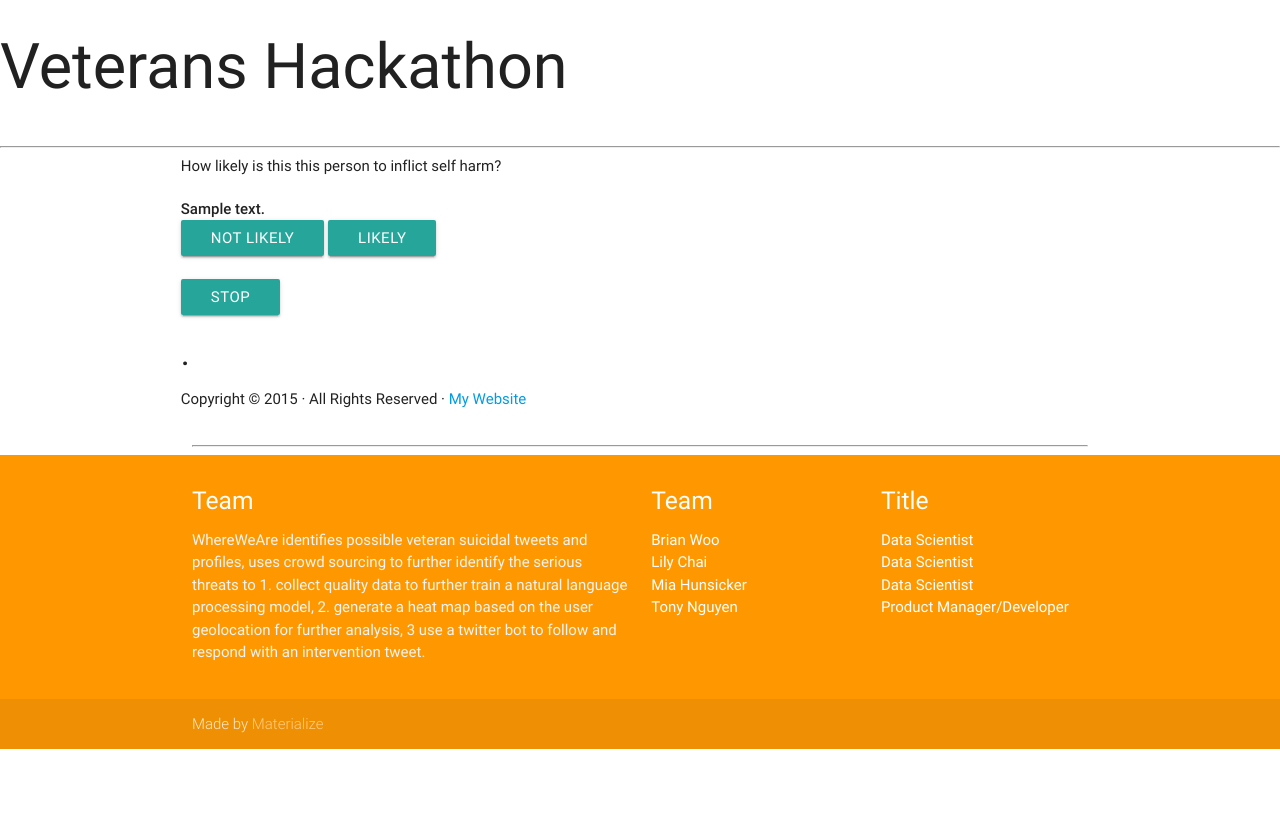
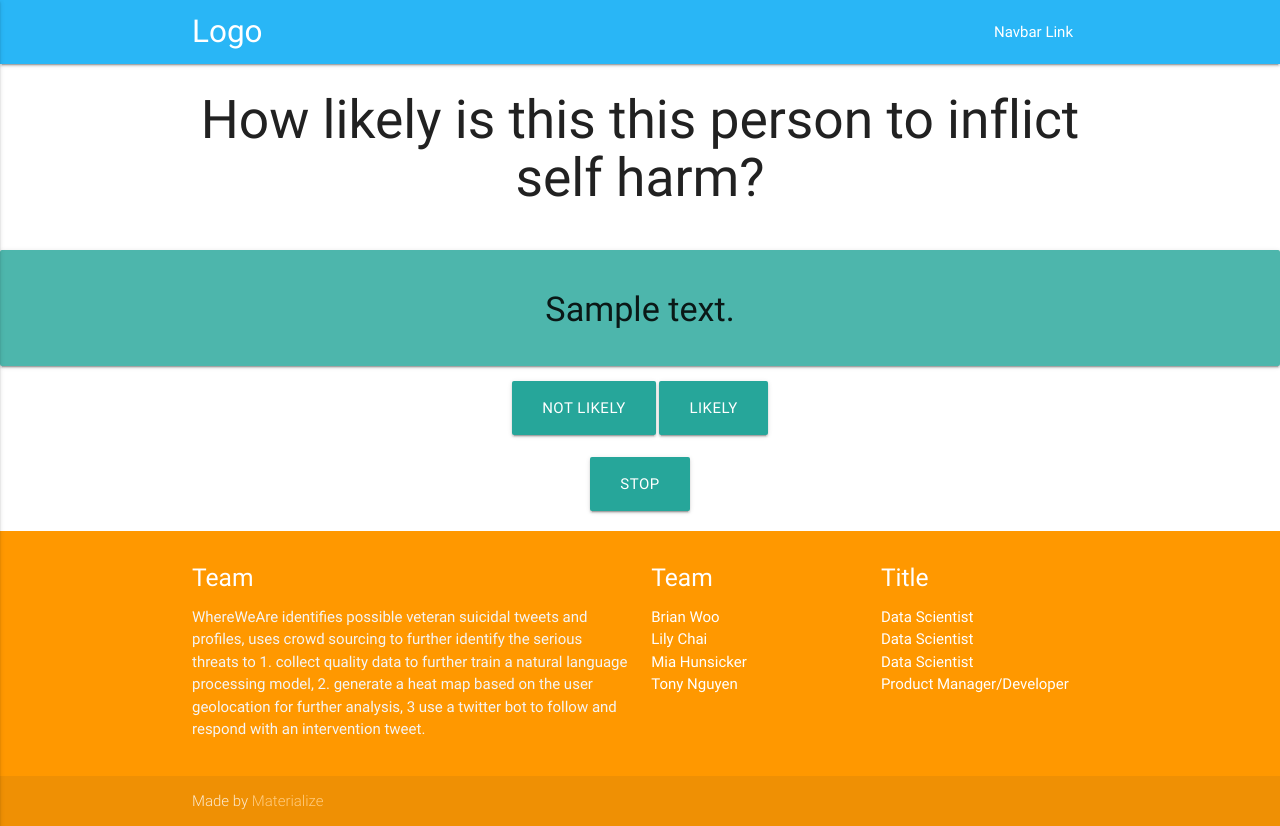
Before and after one commit to TonyNguyen101/suicidecrowdsourcing, a Flask app: template templates/user_answer2.html in a window 1280 px wide. Before the commit the page ends 749 px from the top, so only its background shows below. Run offline with Flask 2, Linux system fonts and the light colour scheme; the template is opened without the code that fills it: most values are stand-ins (such as "Sample title", 1, 10 or a date in 2020); some libraries are stand-ins or nearby versions.

Commit message:
styled answer page

```diff
--- a/templates/user_answer2.html
+++ b/templates/user_answer2.html
@@ -17,42 +17,42 @@
 
 <body>
 
-<div class="container-fluid">
+<nav class="light-blue lighten-1" role="navigation">
+  <div class="nav-wrapper container"><a id="logo-container" href="#" class="brand-logo">Logo</a>
+    <ul class="right hide-on-med-and-down">
+      <li><a href="#">Navbar Link</a></li>
+    </ul>
+
+    <ul id="nav-mobile" class="side-nav">
+      <li><a href="#">Navbar Link</a></li>
+    </ul>
+    <a href="#" data-activates="nav-mobile" class="button-collapse"><i class="material-icons">menu</i></a>
+  </div>
+</nav>
+
+<div class="container">
   <div class="row">
-    <div class="col-md-6 col-md-offset-3">
-      <h1 class="text-center">Veterans Hackathon</h1>
+    <div class="col s12">
+      <h2 class="center-align">How likely is this this person to inflict self harm?</h2>
     </div>
   </div>
-  <hr>
 </div>
-<div class="container">
-  <div class="row text-center">
-    <div class="col-md-6 col-md-offset-3">
-    How likely is this this person to inflict self harm?
-     </div>
-  </div>
   <div class="row">
-    <div class="text-center col-md-12">
-      <div class="well"><strong>{{content.text}}</strong></div>
+    <div class="center-align">
+      <div class="card-panel teal lighten-2"><h4>{{content.text}}</h4></div>
       <form action="/display_tweet" methods='POST'>
-
-        <button type="submit" class="btn btn-info btn-sm">Not Likely</button>
-        <button type="submit" class="btn btn-primary btn-sm"> Likely</button>
+        <button type="submit" class="waves-effect waves-light btn-large">Not Likely</button>
+        <button type="submit" class="waves-effect waves-light btn-large"> Likely</button>
       </form>
       <br>
       <form action="/stop" methods='POST'>
-        <button type="submit" class="btn btn-success btn-sm" color=red>Stop</button>
+        <button type="submit" class="waves-effect waves-light btn-large">Stop</button>
       </form>
     </div>
   </div>
-  <div class="row">
-    <div class="text-center col-md-6 col-md-offset-3">
-      <h4>. </h4>
-      <p>Copyright &copy; 2015 &middot; All Rights Reserved &middot; <a href="http://yourwebsite.com/" >My Website</a></p>
-    </div>
   </div>
-  <hr>
-</div>
+
+
 
   <footer class="page-footer orange">
     <div class="container">
```
Also changed, not shown: templates/read_more.html (indentation only), 1 other file.
